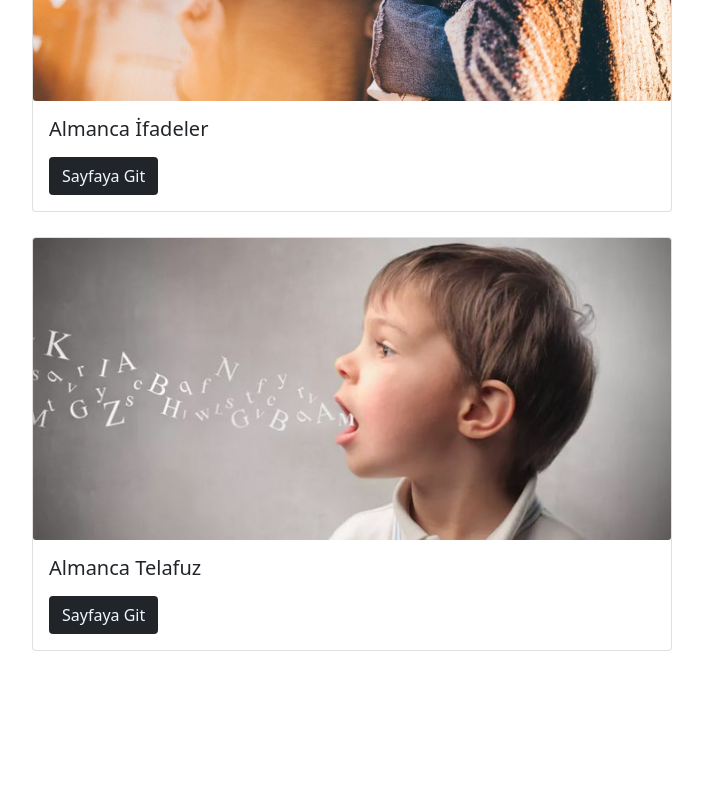
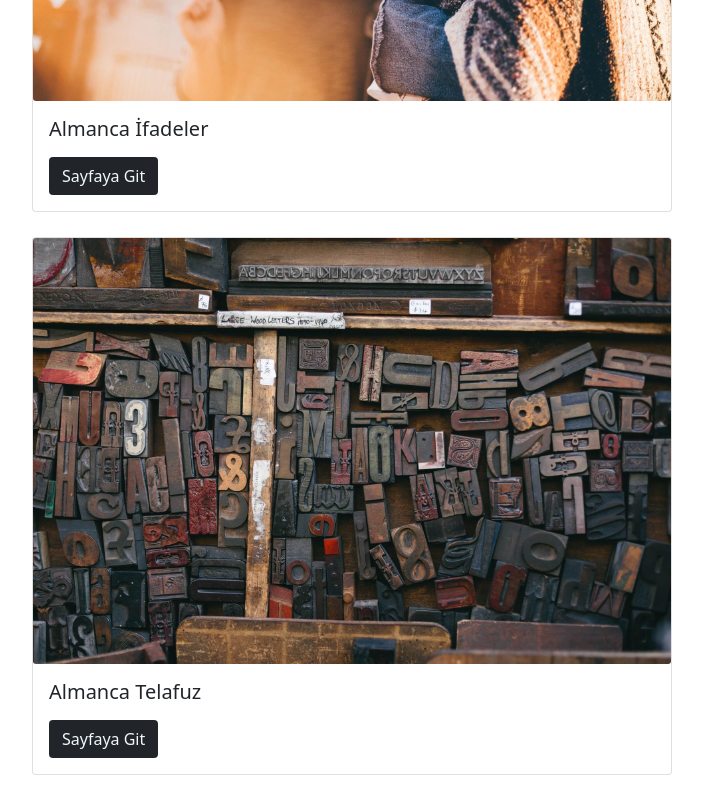
Before and after one commit to fuad8674/fuad8674.github.io, a plain HTML site: page index.html in a window 1280 px wide. Shown: the part 1033-1833 px from the top of the page, without its empty margins (288-991 px from the left). Before the commit the page ends 1709 px from the top, so only its background shows below. Drawn offline with nearby package versions, Linux system fonts and the light colour scheme.

Commit message:
chance pic

```diff
--- a/index.html
+++ b/index.html
@@ -75,7 +75,7 @@
     </div>
 
     <div class="card">
-      <img src="css/pic/what.jpg" class="card-img-top card-img" alt="...">
+      <img src="css/pic/speak.jpg" class="card-img-top card-img" alt="...">
       <div class="card-body">
         <h5 class="card-title">Almanca Telafuz</h5>
         <p class="card-text"> </p>
```
Also changed, not shown: css/pic/speak.jpg (added), css/pic/what.jpg (deleted).
